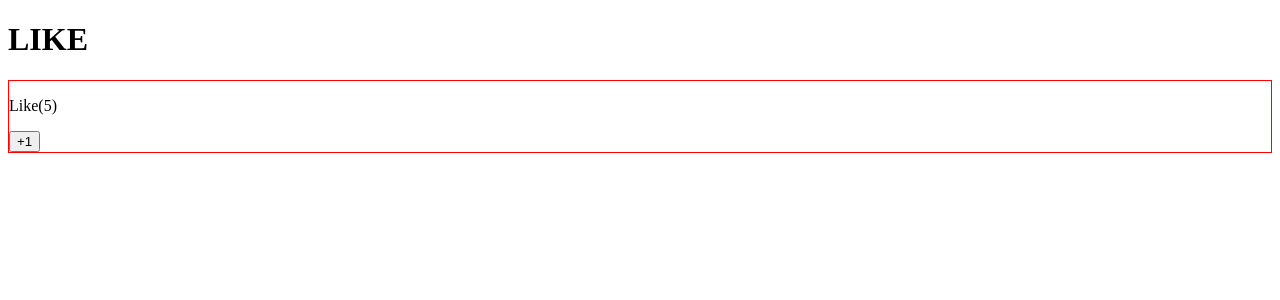
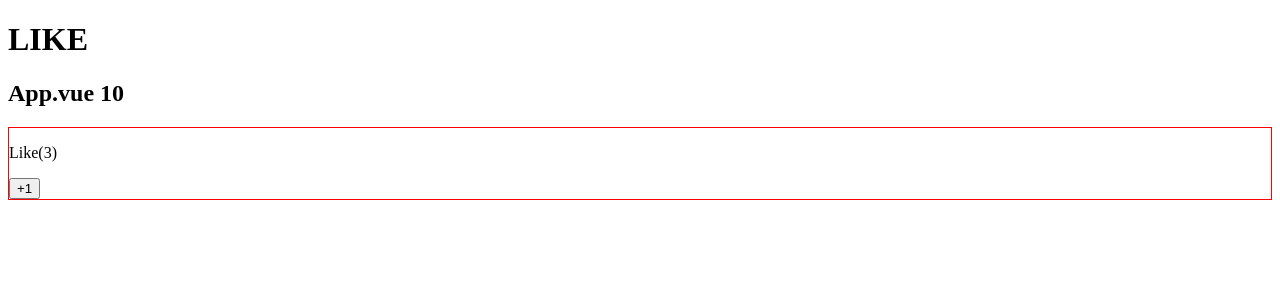
Before and after one commit to Junpei-Nakasone/vue_tutorial, a Vue app in the folder vue_tutorial/: page / in a window 1280 px wide. Shown: the top 300 px of the page. Built offline with nearby package versions, Linux system fonts and the light colour scheme.

Commit message:
modified

```diff
--- a/vue_tutorial/src/App.vue
+++ b/vue_tutorial/src/App.vue
@@ -1,7 +1,8 @@
 <template>
 <div>
 <LikeHeader></LikeHeader>
-<LikeNumber></LikeNumber>
+<h2>App.vue {{ number }}</h2>
+<LikeNumber number="6"></LikeNumber>
 </div>
 
 </template>
@@ -9,6 +10,11 @@
 <script>
 import LikeHeader from "./LikeHeader.vue"
 export default {
+    data() {
+        return {
+            number: 10
+        };
+    },
     components: {
         LikeHeader
     }
--- a/vue_tutorial/src/LikeNumber.vue
+++ b/vue_tutorial/src/LikeNumber.vue
@@ -1,6 +1,6 @@
 <template>
 <div>
-<p>Like({{ number }})</p>
+<p>Like({{ number / 2 }})</p>
 <button @click="increment">+1</button>
 </div>
 
@@ -8,11 +8,7 @@
 
 <script>
 export default {
-    data() {
-        return {
-            number: 5
-        };
-    },
+    props: ["number"],
     methods: {
         increment() {
             this.number += 1;
```
